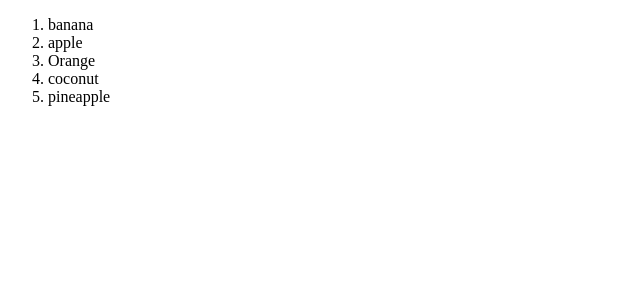
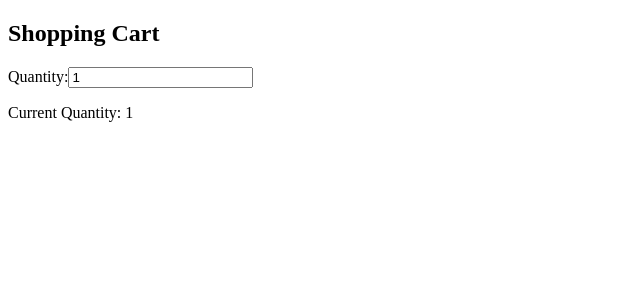
Before and after one commit to CGAJAY/bro-code-tut, a React (Vite) app: page / in a window 1280 px wide. Shown: the top 300 px of the page, without its empty margins (0-640 px from the left). Built offline with nearby package versions, Linux system fonts and the light colour scheme.

Commit message:
Used UseState and onChange event

```diff
--- a/src/App.jsx
+++ b/src/App.jsx
@@ -1,13 +1,14 @@
-import Card from "./Card";
-import List from "./List";
-import UserGreeting from "./UserGreeting";
+// import Card from "./Card";
+// import List from "./List";
+// import UserGreeting from "./UserGreeting";
 // const titles = ["Dev ajay", "Dev Mark", "Dev Joyce"];
+import ShoppingCart from "./ShoppingCart";
+import Button from "./Button";
 
 function App() {
 	return (
 		<>
-			{/* <UserGreeting isLoggedIn={true} username="Dev Ajay" /> */}
-			<List />
+			<ShoppingCart />
 		</>
 	);
 }
--- /dev/null
+++ b/src/Button.jsx
@@ -0,0 +1,10 @@
+import React from "react";
+
+const Button = () => {
+	function handleClick() {
+		console.log("Ouch");
+	}
+	return <button onClick={handleClick}>Click Me</button>;
+};
+
+export default Button;
--- /dev/null
+++ b/src/ShoppingCart.jsx
@@ -0,0 +1,31 @@
+import React, { useState } from "react";
+
+const ShoppingCart = () => {
+	// Initialized state with quantity of 1
+	const [quantity, setQuantity] = useState(1);
+
+	// Handle the change event
+	const handleQuantityChange = (e) => {
+		// Get the new value from the input field
+		const newQuantity = e.target.value;
+
+		// Convert the value to a number and update state
+		setQuantity(Number(newQuantity));
+	};
+	return (
+		<div>
+			<h2>Shopping Cart</h2>
+			<label htmlFor="quantity">Quantity:</label>
+			<input
+				id="quantity"
+				type="number"
+				value={quantity}
+				onChange={handleQuantityChange} // Attach the onChange handler
+				min="1" // Prevent setting quantity less than 1
+			/>
+			<p>Current Quantity: {quantity}</p>
+		</div>
+	);
+};
+
+export default ShoppingCart;
```
